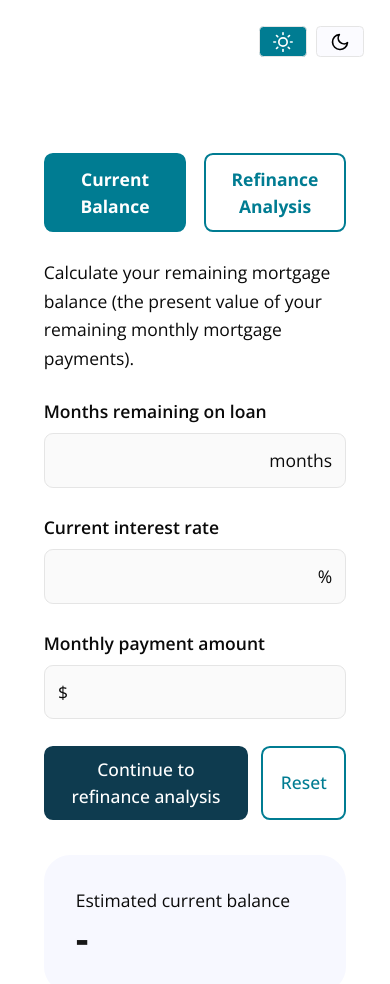
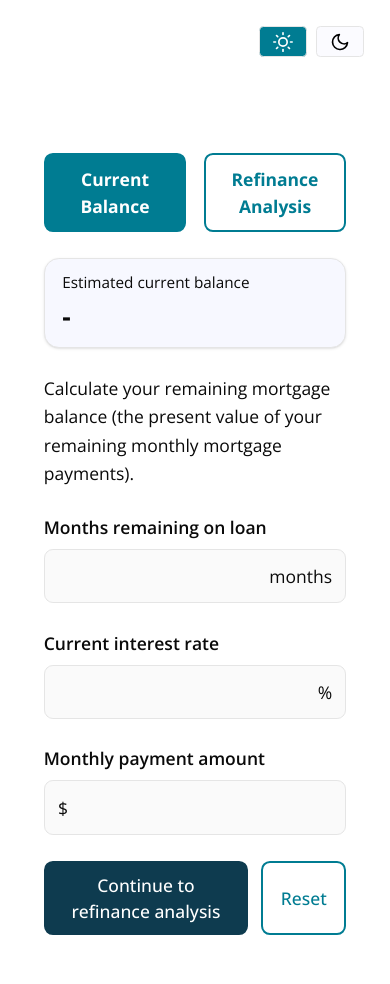
Before and after one commit to SU-SWS/ifdm_learning_apps, a Next.js app: page /interactives/mortgage-refinancing-calculator-v3 in a window 390 px wide. Shown: the top 984 px of the page. Built offline with nearby package versions, Linux system fonts and the light colour scheme.

Commit message:
IFDM-277

```diff
--- a/app/interactives/mortgage-refinancing-calculator-v3/components/refinance-calculator.tsx
+++ b/app/interactives/mortgage-refinancing-calculator-v3/components/refinance-calculator.tsx
@@ -364,6 +364,9 @@ export function RefinanceCalculator() {
     setAnalyzed(true);
   }
 
+  const mobileShowAnalysis = analyzed && hasStartedEditing && !refiAnalysisBlocking;
+  const mobileNet = normalizeDisplayValue(analysis.overallBenefit);
+
   return (
     <div className="mx-auto w-full max-w-5xl">
       {/* Tabs */}
@@ -377,6 +380,36 @@ export function RefinanceCalculator() {
         >
           Refinance Analysis
         </TabButton>
+      </div>
+
+      {/* Mobile summary stays above the inputs while this calculator scrolls. */}
+      <div
+        className="sticky top-0 z-20 mt-6 rounded-xl border border-border bg-[var(--card-background)] px-4 py-3 shadow-sm sm:hidden"
+        role="status"
+        aria-live="polite"
+        aria-atomic="true"
+      >
+        <p className="text-sm text-panel-foreground/70">
+          {tab === "current" ? "Estimated current balance" : "Net value today"}
+        </p>
+        <p className="mt-1 text-2xl font-bold text-foreground tabular-nums">
+          {tab === "current"
+            ? currentBalanceBlocking ? DASH : formatCurrency(currentBalance)
+            : mobileShowAnalysis
+              ? mobileNet < 0
+                ? `−${formatCurrency(Math.abs(mobileNet))}`
+                : formatCurrency(mobileNet)
+              : DASH}
+        </p>
+        {tab === "refinance" && mobileShowAnalysis && (
+          <p className="mt-1 text-sm font-semibold text-foreground">
+            {mobileNet === 0
+              ? "Refinancing may not make a difference"
+              : mobileNet > 0
+                ? "Refinancing may be worth it"
+                : "Refinancing may not be worth it"}
+          </p>
+        )}
       </div>
 
       <div className="mt-6 grid gap-8 lg:grid-cols-2">
@@ -446,7 +479,7 @@ export function RefinanceCalculator() {
           {tab === "current" ? (
             <>
               <div
-                className="bg-[var(--card-background)] rounded-3xl p-[32px]"
+                className="hidden sm:block bg-[var(--card-background)] rounded-3xl p-[32px]"
                 role="status"
                 aria-live="polite"
                 aria-atomic="true"
@@ -902,11 +935,19 @@ const subtext =
       ? "Adjusted to today's dollars, refinancing comes out ahead."
       : "Adjusted to today's dollars, refinancing costs more than it saves.";
 
+  const hasCurrentLoanError = validation.currentBlocking && (
+    analyzed || Boolean(
+      validation.messages.months ||
+      validation.messages.currentRate ||
+      validation.messages.monthlyPayment
+    )
+  );
+
   return (
     <div className="bg-[var(--card-background)] rounded-3xl p-[32px]">
-      {/* The introductory box guides users before analysis is requested. */}
-      {validation.currentBlocking && analyzed ? (
-        <div className="mb-6 rounded-lg border border-[var(--color-inline-error)]/30 bg-[var(--color-inline-error)]/5 p-4">
+      {/* Unresolved current-loan errors take priority over analysis controls. */}
+      {hasCurrentLoanError ? (
+        <div className="mb-6">
           <p
             role="alert"
             className="text-sm font-semibold text-[var(--color-inline-error)]"
@@ -1022,9 +1063,8 @@ const subtext =
  * Side-by-side comparison of the current loan terms (carried over from the
  * Current Balance tab) against the proposed new loan terms.
  *
- * Each cell dashes independently, driven by whether the input it reads is
- * unusable (blank or out of range) rather than by whether it happens to be
- * zero. That keeps a valid 0% rate visible while still blanking a rate of 25%.
+ * All values are dashed while the current balance is unusable. Once it is
+ * valid, each cell follows its own input validation. Valid 0% rates stay visible.
  */
 function LoanComparison({
   current,
@@ -1045,7 +1085,8 @@ function LoanComparison({
   // The current balance is derived from all three Current Balance fields, and
   // the new payment from all of the refinance inputs, so those two cells use
   // the aggregate flags instead of a single field's.
-  const dash = (unusable: boolean, text: string) => (unusable ? DASH : text);
+  const dash = (unusable: boolean, text: string) =>
+    (currentBalanceBlocking || unusable ? DASH : text);
 
   const rows: {
     label: string;
@@ -1087,11 +1128,11 @@ function LoanComparison({
 
   return (
     <div className="overflow-hidden rounded-lg border border-border bg-card">
-      <div className="grid grid-cols-[minmax(0,1fr)_minmax(0,1fr)_minmax(0,1fr)] border-b border-border bg-muted/40">
-        <div className="px-4 py-2.5 text-xs font-semibold uppercase tracking-wide ">
+      <div className="hidden sm:grid grid-cols-[minmax(0,1fr)_minmax(0,1fr)_minmax(0,1fr)] border-b border-border bg-muted/40">
+        <div className="px-4 py-2.5 text-xs font-semibold uppercase tracking-wide">
           Terms
         </div>
-        <div className="px-4 py-2.5 text-right text-xs font-semibold uppercase tracking-wide ">
+        <div className="px-4 py-2.5 text-right text-xs font-semibold uppercase tracking-wide">
           Current loan terms
         </div>
         <div className="px-4 py-2.5 text-right text-xs font-semibold uppercase tracking-wide text-primary">
@@ -1102,15 +1143,20 @@ function LoanComparison({
         <div
           key={row.label}
           className={[
-            "grid grid-cols-[minmax(0,1fr)_minmax(0,1fr)_minmax(0,1fr)] items-center",
+            "grid grid-cols-1 sm:grid-cols-[minmax(0,1fr)_minmax(0,1fr)_minmax(0,1fr)] items-center border-b border-border last:border-b-0 sm:border-b-0",
             i % 2 === 1 ? "bg-muted/20" : "",
           ].join(" ")}
         >
-          <div className="px-4 py-3  ">{row.label}</div>
-          <div className="px-4 py-3 text-right  font-medium text-foreground tabular-nums">
-            {row.cur}
+          <div className="px-4 pt-4 pb-2 font-semibold sm:py-3 sm:font-normal">
+            {row.label}
           </div>
-          <div className="px-4 py-3 text-right tabular-nums">
+          <div className="flex items-baseline justify-between gap-3 px-4 py-2 sm:block sm:py-3 sm:text-right text-foreground">
+            <span className="text-sm sm:hidden">Current loan</span>
+            <span className="font-medium tabular-nums">{row.cur}</span>
+          </div>
+          <div className="flex items-baseline justify-between gap-3 px-4 pt-2 pb-4 sm:block sm:py-3">
+            <span className="text-sm sm:hidden">New loan</span>
+            <div className="text-right tabular-nums">
               <div
                 className={[
                   "font-bold",
@@ -1135,6 +1181,7 @@ function LoanComparison({
                   {row.delta}
                 </div>
               ) : null}
+            </div>
           </div>
         </div>
       ))}
```
Lines whose indentation alone changed are shown as unchanged.
